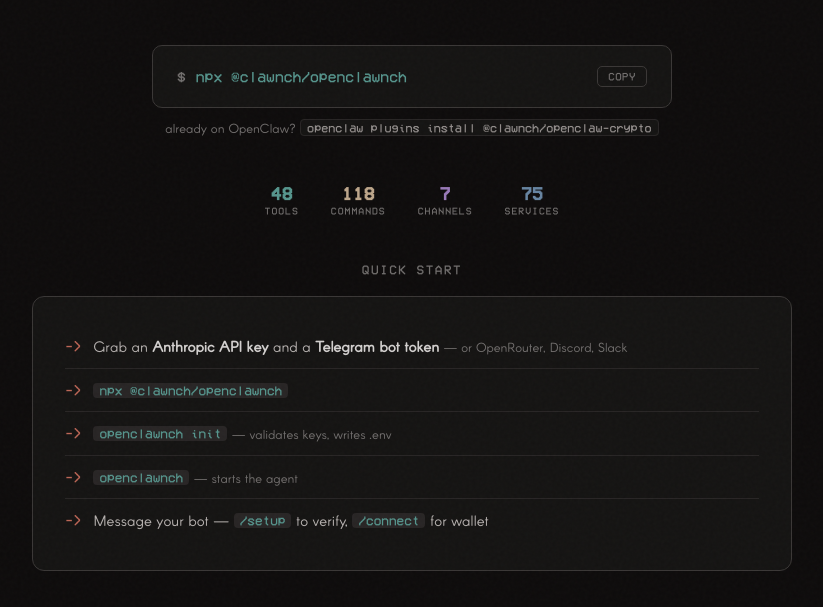
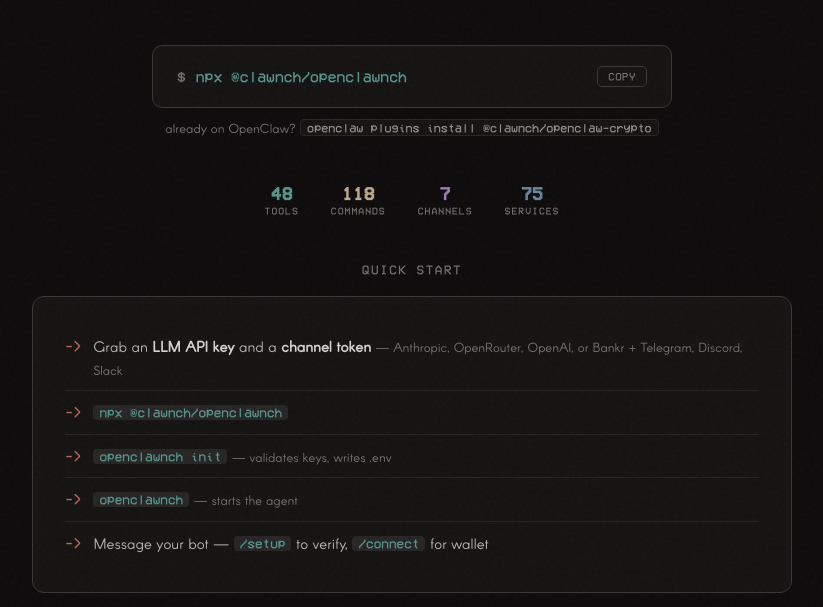
Before and after one commit to clawnchdev/openclawnch, a website: page site/index.html in a window 1280 px wide. Shown: the part 193-800 px from the top of the page, without its empty margins (228-1051 px from the left). Drawn offline with Linux system fonts and the light colour scheme.

Commit message:
fix: list all supported LLM providers in quick start

```diff
--- a/site/index.html
+++ b/site/index.html
@@ -525,8 +525,8 @@
         <div class="step">
           <span class="step-arrow">-&gt;</span>
           <span class="step-text">
-            Grab an <strong>Anthropic API key</strong> and a <strong>Telegram bot token</strong>
-            <span class="muted">— or OpenRouter, Discord, Slack</span>
+            Grab an <strong>LLM API key</strong> and a <strong>channel token</strong>
+            <span class="muted">— Anthropic, OpenRouter, OpenAI, or Bankr + Telegram, Discord, Slack</span>
           </span>
         </div>
         <div class="step">
```
